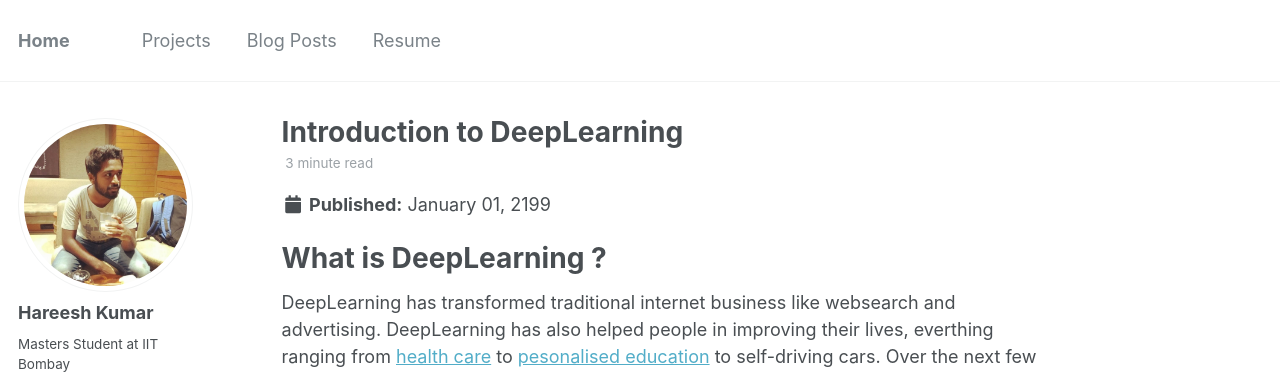
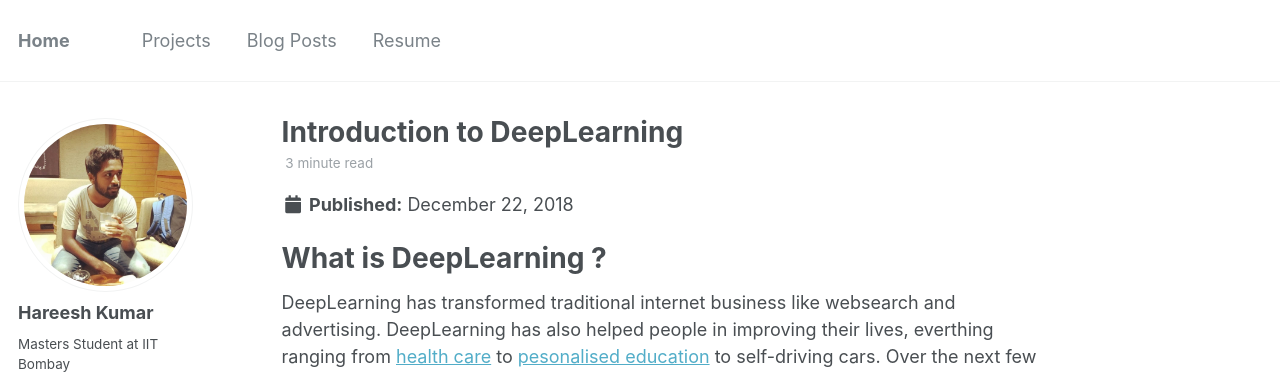
Before and after one commit to har33sh/har33sh.github.io, a Jekyll site: the page built from _posts/2018-12-22-blog-post-1.md, in a window 1280 px wide and 900 px high. Shown: the top 374 px of the window. Built offline with Jekyll 4.4.1, drawn with Linux system fonts in a browser that asks for light colours.

Commit message:
Solving issue

```diff
--- a/_posts/2012-08-14-blog-post-1.md
+++ b/_posts/2018-12-22-blog-post-1.md
@@ -1,6 +1,6 @@
 ---
 title: 'Introduction to DeepLearning'
-date: 2199-01-01
+date: 2018-12-22
 permalink: /posts/2018/12/blog-post-1/
 tags:
   - cool posts
```
